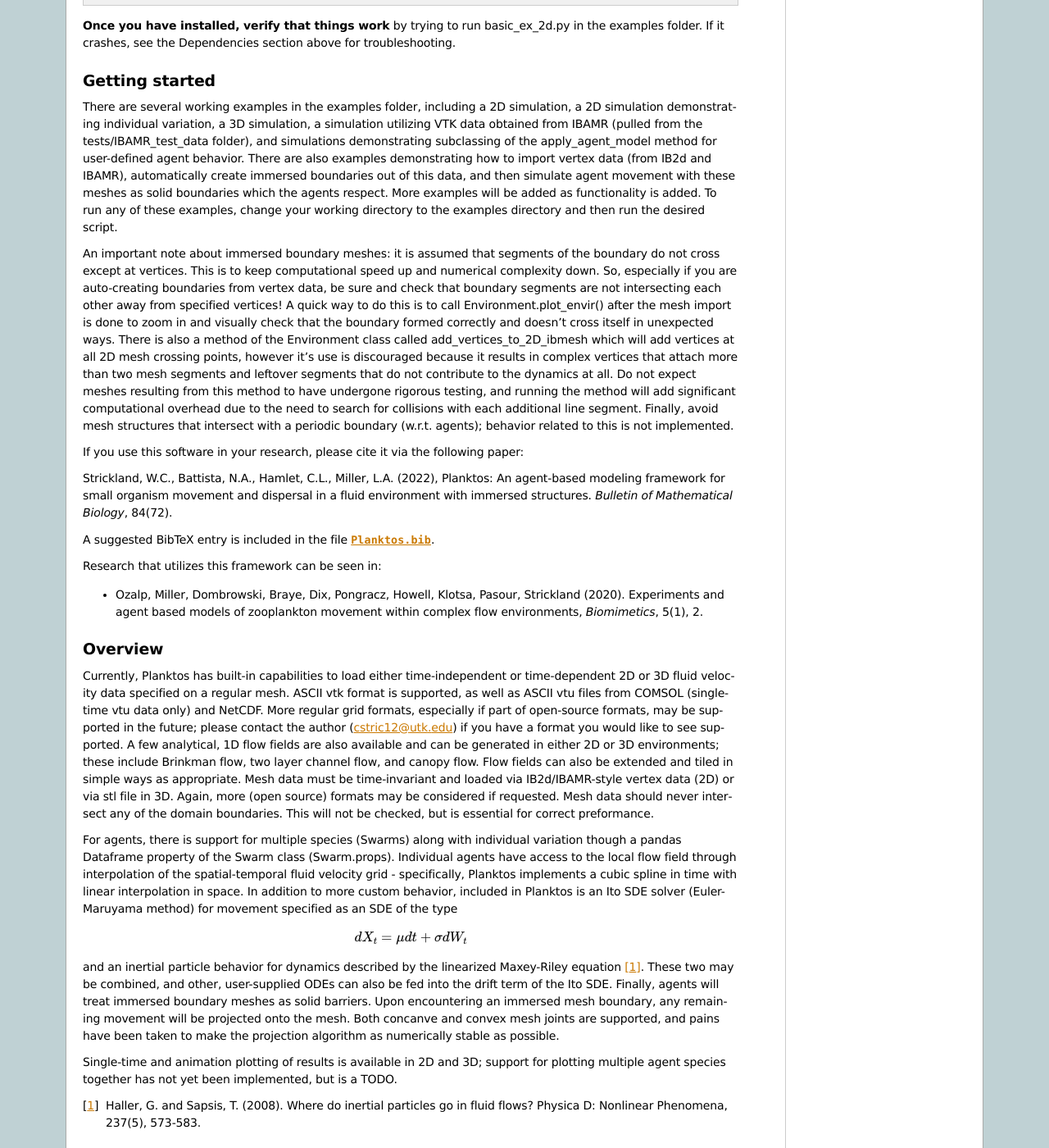
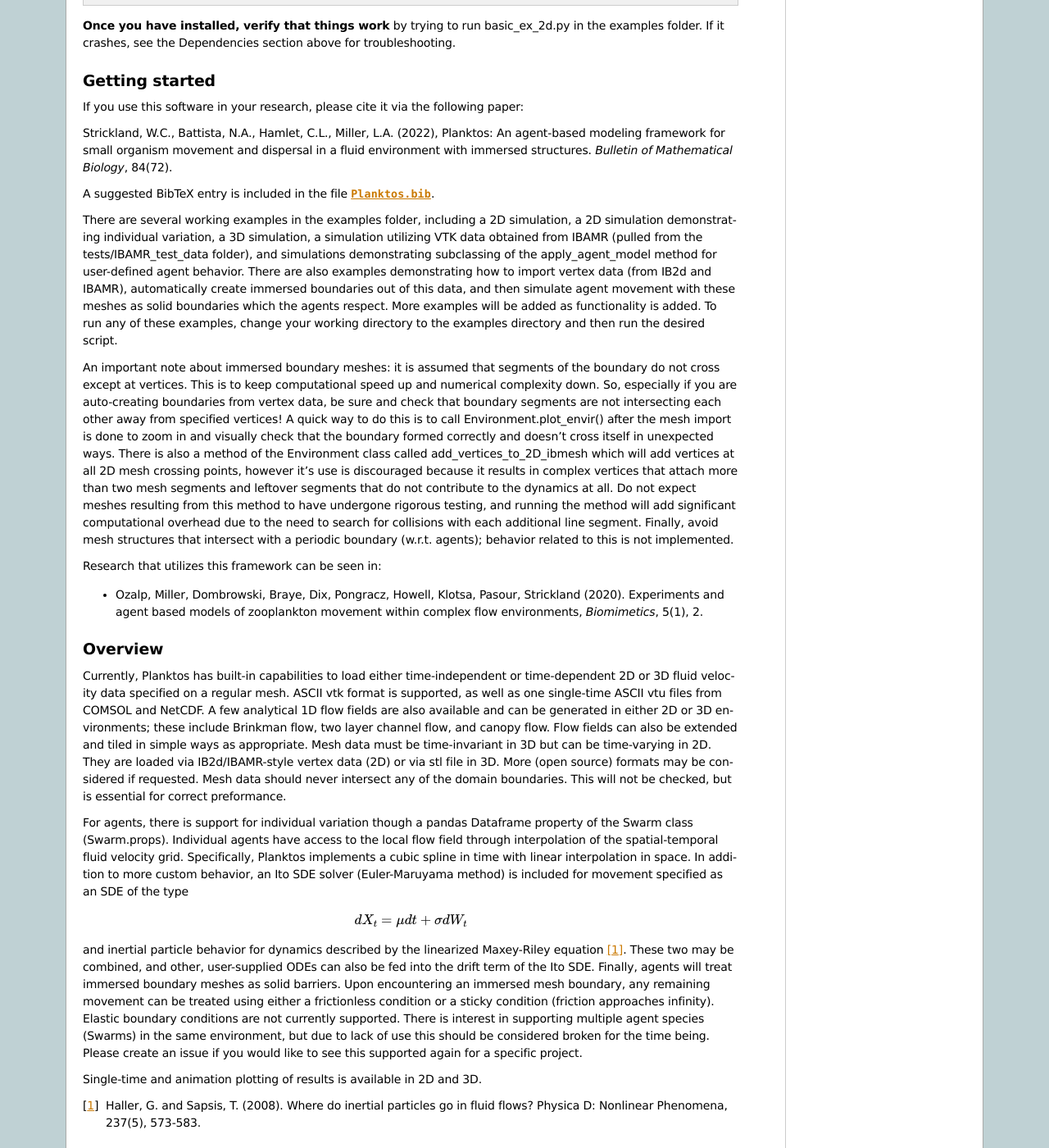
Before and after one commit to mountaindust/Planktos, a Sphinx documentation site: the page built from docs/quickstart.rst, in a window 1280 px wide and 1400 px high, scrolled down 1796 px. Shown: the whole window at 82% size. Built offline with Sphinx 7.4.7, drawn with Linux system fonts in a browser that asks for light colours; pages that are not in the unit, such as notebooks, are missing from menus; some of the changed text lies outside the part shown.

Commit message:
Adds workflow to quickstart

```diff
--- a/changelog.txt
+++ b/changelog.txt
@@ -10,8 +10,8 @@
 - TODO: clean up Swarm and Environment by kicking static methods and loaders to external module
 - TODO: combine Swarm and Environment classes into common.py because they heavily depend on each other.
     change imports in __init__.py and in headings.
-- Changes the name of get_positions to apply_agent_model
-- Updated installation instructions
+- Changes the name of get_positions to apply_agent_model, removes params argument.
+- Updated installation instructions and added workflow.
 
 
 Geometry module added to collect workhorse mathematical functions. Explanation of the mathematics and implementation has been added and cleaned up.
--- a/docs/quickstart.rst
+++ b/docs/quickstart.rst
@@ -113,6 +113,16 @@
 Getting started
 ---------------
 
+If you use this software in your research, please cite it via the following paper:
+
+Strickland, W.C., Battista, N.A., Hamlet, C.L., Miller, L.A. (2022),
+Planktos: An agent-based modeling framework for small organism movement and
+dispersal in a fluid environment with immersed structures.
+*Bulletin of Mathematical Biology*, 84(72).
+
+A suggested BibTeX entry is included in the file
+:download:`Planktos.bib <../Planktos.bib>`.
+
 There are several working examples in the examples folder, including a 2D
 simulation, a 2D simulation demonstrating individual variation, a 3D simulation,
 a simulation utilizing VTK data obtained from IBAMR (pulled from the
@@ -141,16 +151,6 @@
 additional line segment. Finally, avoid mesh structures that intersect with a
 periodic boundary (w.r.t. agents); behavior related to this is not implemented.
 
-If you use this software in your research, please cite it via the following paper:
-
-Strickland, W.C., Battista, N.A., Hamlet, C.L., Miller, L.A. (2022),
-Planktos: An agent-based modeling framework for small organism movement and
-dispersal in a fluid environment with immersed structures.
-*Bulletin of Mathematical Biology*, 84(72).
-
-A suggested BibTeX entry is included in the file
-:download:`Planktos.bib <../Planktos.bib>`.
-
 Research that utilizes this framework can be seen in:
 
 - Ozalp, Miller, Dombrowski, Braye, Dix, Pongracz, Howell, Klotsa, Pasour,
@@ -162,40 +162,61 @@
 
 Currently, Planktos has built-in capabilities to load either time-independent or
 time-dependent 2D or 3D fluid velocity data specified on a regular mesh. ASCII
-vtk format is supported, as well as ASCII vtu files from COMSOL (single-time vtu
-data only) and NetCDF. More regular grid formats, especially if part of
-open-source formats, may be supported in the future; please contact the author
-(cstric12@utk.edu) if you have a format you would like to see supported. A few
-analytical, 1D flow fields are also available and can be generated in either 2D
-or 3D environments; these include Brinkman flow, two layer channel flow, and
-canopy flow. Flow fields can also be extended and tiled in simple ways as
-appropriate. Mesh data must be time-invariant and loaded via IB2d/IBAMR-style
-vertex data (2D) or via stl file in 3D. Again, more (open source) formats may be
-considered if requested. Mesh data should never intersect any of the domain
-boundaries. This will not be checked, but is essential for correct preformance.
+vtk format is supported, as well as one single-time ASCII vtu files from COMSOL
+and NetCDF. A few analytical 1D flow fields are also available and can be
+generated in either 2D or 3D environments; these include Brinkman flow, two layer
+channel flow, and canopy flow. Flow fields can also be extended and tiled in simple
+ways as appropriate. Mesh data must be time-invariant in 3D but can be time-varying
+in 2D. They are loaded via IB2d/IBAMR-style vertex data (2D) or via stl file in 3D.
+More (open source) formats may be considered if requested. Mesh data should never
+intersect any of the domain boundaries. This will not be checked, but is essential
+for correct preformance.
 
-For agents, there is support for multiple species (Swarms) along with individual
-variation though a pandas Dataframe property of the Swarm class (Swarm.props).
-Individual agents have access to the local flow field through interpolation of
-the spatial-temporal fluid velocity grid - specifically, Planktos implements a
-cubic spline in time with linear interpolation in space. In addition to more
-custom behavior, included in Planktos is an Ito SDE solver
-(Euler-Maruyama method) for movement specified as an SDE of the type
+For agents, there is support for individual variation though a pandas Dataframe
+property of the Swarm class (Swarm.props). Individual agents have access to the
+local flow field through interpolation of the spatial-temporal fluid velocity grid.
+Specifically, Planktos implements a cubic spline in time with linear interpolation
+in space. In addition to more custom behavior, an Ito SDE solver
+(Euler-Maruyama method) is included for movement specified as an SDE of the type
 
 .. math::
     dX_t = \mu dt + \sigma dW_t
 
-and an inertial particle behavior for dynamics described by the linearized
+and inertial particle behavior for dynamics described by the linearized
 Maxey-Riley equation [1]_. These two may be combined, and other, user-supplied
 ODEs can also be fed into the drift term of the Ito SDE. Finally, agents will
 treat immersed boundary meshes as solid barriers. Upon encountering an immersed
-mesh boundary, any remaining movement will be projected onto the mesh. Both
-concanve and convex mesh joints are supported, and pains have been taken to make
-the projection algorithm as numerically stable as possible.
+mesh boundary, any remaining movement can be treated using either a frictionless
+condition or a sticky condition (friction approaches infinity). Elastic boundary
+conditions are not currently supported. There is interest in supporting multiple
+agent species (Swarms) in the same environment, but due to lack of use this
+should be considered broken for the time being. Please create an issue if you
+would like to see this supported again for a specific project.
 
-Single-time and animation plotting of results is available in 2D and 3D; support
-for plotting multiple agent species together has not yet been implemented, but
-is a TODO.
+Single-time and animation plotting of results is available in 2D and 3D.
 
 .. [1] Haller, G. and Sapsis, T. (2008). Where do inertial particles go in
    fluid flows? Physica D: Nonlinear Phenomena, 237(5), 573-583.
+
+Workflow
+--------
+
+This is outlined in more detail within the tutorial examples, but briefly, the
+following workflow is used to create simulatinos in Planktos:
+1. Create an Environment object and load the fluid velocity data and any
+immersed mesh structures into it. Specify boundary conditions. Verify everything
+looks correct by plotting the environment.
+2. Create a class for the agents you would like to simulate by subclassing
+planktos.Swarm. Create a model for your agents by implementing a method within
+your class called apply_agent_model. This method must expect the size of the
+time step as an argument and return the new positions of the agents as given
+by whatever model the user implements within the method. Boundary conditions will
+be automatically handled by Planktos after this method returns and therefore the
+user should NOT set the agent positions manually. apply_agent_model should also
+update agent states in any way necessary for the model. If such an update requires
+knowledge of the agents' final position after boundary interactions, the after_move
+method can be used, which is called only after everything else within the timestep
+has been done.
+3. Create a Swarm object from your class and call it's move method in a loop to
+run the simulation.
+4. Plot the results or export the data to examine elsewhere.
```
